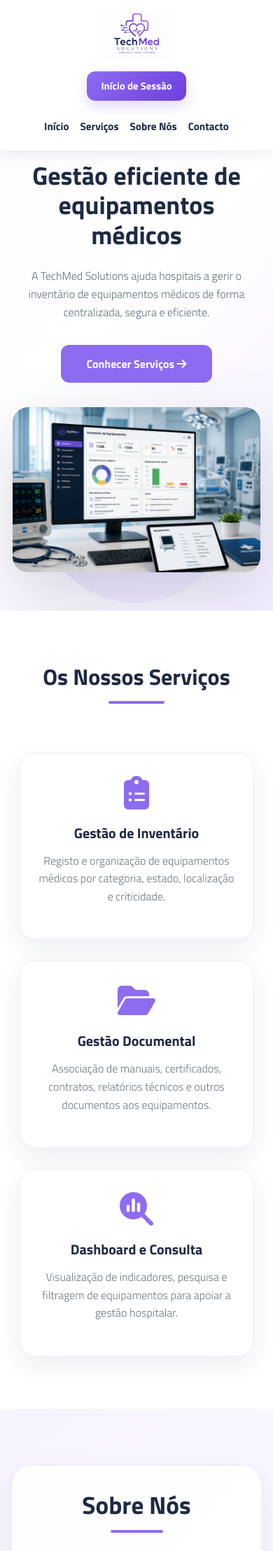
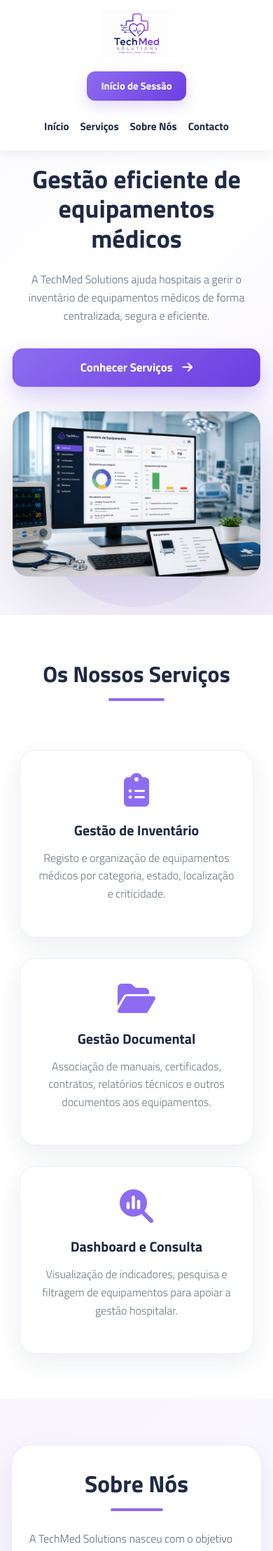
Before and after one commit to mariamiguel1607/projeto_sibdas, a PHP site: page / in a window 390 px wide. Shown: the top 2217 px of the page at 70% size. Run offline with PHP 8.4, Linux system fonts and the light colour scheme; some libraries are stand-ins or nearby versions.

Commit message:
Atualização estilos.css

```diff
--- a/frontend/assets/css/estilos.css
+++ b/frontend/assets/css/estilos.css
@@ -1,39 +1,46 @@
-/* RESET */
+/* =========================
+   RESET
+========================= */
+
 * {
     margin: 0;
     padding: 0;
     box-sizing: border-box;
 }
-/* BODY */
+
+/* =========================
+   BASE
+========================= */
+
+html {
+    scroll-behavior: smooth;
+}
+section {
+    scroll-margin-top: 95px;
+}
+
 body {
     font-family: 'Titillium Web', sans-serif;
     background-color: #ffffff;
     color: #1E2A44;
 }
-html{
-    scroll-behavior: smooth;
-    scroll-padding-top: 95px;
-}
-/* LINKS */
+
 a {
     text-decoration: none;
 }
-/* SECções */
+
 section {
-   scroll-margin-top: 95px;
+    scroll-margin-top: 95px;
 }
-/* HEADER */
+
+/* =========================
+   NAVBAR
+========================= */
+
 header {
-    position: fixed;
     width: 100%;
-    top: 0;
-    left: 0;
-    background-color: white;
-    padding: 15px 0;
-    box-shadow: 0 2px 10px rgba(0, 0, 0, 0.08);
-    z-index: 1000;
 }
-/* NAVBAR */
+
 .bng-navbar {
     width: 100%;
     height: 95px;
@@ -55,18 +62,23 @@ header {
 
     z-index: 1000;
 }
+
 /* LOGO */
+
 .bng-navbar img {
     width: 135px;
     height: auto;
     display: block;
 }
+
 /* LINKS CENTRAIS */
+
 .container-navegacao {
     display: flex;
     align-items: center;
     gap: 38px;
 }
+
 .container-navegacao a {
     position: relative;
 
@@ -74,16 +86,15 @@ header {
     font-size: 1.05rem;
     font-weight: 700;
 
-    text-decoration: none;
-
     padding: 8px 0;
 
     transition: color 0.3s ease;
 }
+
 .container-navegacao a:hover {
     color: #8E6CF1;
 }
-/* LINHA ANIMADA POR BAIXO */
+
 .container-navegacao a::after {
     content: "";
     position: absolute;
@@ -99,29 +110,40 @@ header {
 
     transition: width 0.3s ease;
 }
+
 .container-navegacao a:hover::after {
     width: 100%;
 }
-/* ÁREA RESTRITA */
+
+/* BOTÃO ÁREA RESTRITA */
+
 .nav-cliente a {
     display: inline-block;
+
     background: linear-gradient(135deg, #8E6CF1, #6C3FE0);
     color: white;
+
     padding: 12px 24px;
     border-radius: 14px;
+
     font-weight: 700;
-    text-decoration: none;
+
     box-shadow: 0 8px 20px rgba(142, 108, 241, 0.25);
+
     transition: 0.3s ease;
 }
+
 .nav-cliente a:hover {
     color: white;
     transform: translateY(-2px);
     box-shadow: 0 12px 28px rgba(142, 108, 241, 0.35);
 }
-/* HOME SECTION */
 
-.home-section{
+/* =========================
+   HOME
+========================= */
+
+.home-section {
     min-height: 92vh;
 
     display: flex;
@@ -130,12 +152,12 @@ header {
     position: relative;
     overflow: hidden;
 
-    background:
-        linear-gradient(135deg, #fbfaff 0%, #ffffff 48%, #f4efff 100%);
+    background: linear-gradient(135deg, #fbfaff 0%, #ffffff 48%, #f4efff 100%);
 
     padding: 145px 60px 70px 60px;
 }
-.home-container{
+
+.home-container {
     width: 100%;
     max-width: 1380px;
 
@@ -150,9 +172,9 @@ header {
     z-index: 2;
 }
 
-/* TEXTO */
+/* TEXTO HOME */
 
-.home-content{
+.home-content {
     text-align: left;
 
     display: flex;
@@ -160,7 +182,7 @@ header {
     align-items: flex-start;
 }
 
-.home-tag{
+.home-tag {
     display: inline-flex;
     align-items: center;
     gap: 10px;
@@ -177,15 +199,17 @@ header {
     margin-bottom: 25px;
 }
 
-.home-tag::before{
+.home-tag::before {
     content: "";
+
     width: 8px;
     height: 8px;
+
     background-color: #8E6CF1;
     border-radius: 50%;
 }
 
-.home-content h1{
+.home-content h1 {
     max-width: 620px;
 
     font-size: 3.55rem;
@@ -197,11 +221,11 @@ header {
     margin-bottom: 25px;
 }
 
-.home-content h1 span{
+.home-content h1 span {
     color: #8E6CF1;
 }
 
-.home-content p{
+.home-content p {
     max-width: 540px;
 
     font-size: 1.15rem;
@@ -211,11 +235,14 @@ header {
 
     margin-bottom: 34px;
 }
-/* BOTÃO */
 
-.btn-home{
+/* BOTÕES */
+
+.btn,
+.btn-home {
     display: inline-flex;
     align-items: center;
+    justify-content: center;
     gap: 14px;
 
     background: linear-gradient(135deg, #8E6CF1, #6C3FE0);
@@ -227,22 +254,21 @@ header {
     font-size: 1.05rem;
     font-weight: 700;
 
-    text-decoration: none;
-
     box-shadow: 0 14px 30px rgba(142, 108, 241, 0.30);
 
     transition: 0.3s ease;
 }
 
-.btn-home:hover{
+.btn:hover,
+.btn-home:hover {
     color: white;
     transform: translateY(-3px);
     box-shadow: 0 18px 40px rgba(142, 108, 241, 0.42);
 }
 
-/* IMAGEM */
+/* IMAGEM HOME */
 
-.home-visual{
+.home-visual {
     position: relative;
 
     display: flex;
@@ -252,7 +278,7 @@ header {
     min-height: 520px;
 }
 
-.home-visual img{
+.home-visual img {
     position: relative;
     z-index: 3;
 
@@ -264,9 +290,9 @@ header {
     filter: drop-shadow(0 30px 45px rgba(30, 42, 68, 0.16));
 }
 
-/* CÍRCULO LILÁS ATRÁS */
+/* DECORAÇÕES HOME */
 
-.circle-bg{
+.circle-bg {
     position: absolute;
 
     width: 520px;
@@ -281,9 +307,7 @@ header {
     z-index: 1;
 }
 
-/* PONTOS DECORATIVOS */
-
-.dots-bg{
+.dots-bg {
     position: absolute;
 
     top: 25px;
@@ -299,73 +323,66 @@ header {
 
     z-index: 1;
 }
-/* BUTTON */
-.btn {
-    display: inline-block;
-    background-color: #8E6CF1;
-    color: white;
-    padding: 14px 35px;
-    border-radius: 12px;
-    font-weight: 600;
-    transition: 0.3s;
-}
-.btn:hover {
-    background-color: #7354d8;
-    transform: translateY(-3px);
-}
-.home-content {
-    text-align: center;
-    display: flex;
-    flex-direction: column;
-    justify-content: center;
-    align-items: center;
-}
-/* ESTILO DAS SECÇÕES*/
-.services-section,
-.about-section,
-.contact-section {
-    padding: 70px 20px;
-}
-/* Títulos principais das secções */
+
+/* =========================
+   TÍTULOS DAS SECÇÕES
+========================= */
+
 .services-section h2,
 .contact-section h2 {
     text-align: center;
+
     font-size: 2.6rem;
     font-weight: 700;
+
     color: #1E2A44;
+
     margin-bottom: 50px;
 }
-/* Linha lilás por baixo dos títulos */
+
 .services-section h2::after,
 .contact-section h2::after {
     content: "";
+
     display: block;
+
     width: 80px;
     height: 4px;
+
     background-color: #8E6CF1;
     border-radius: 20px;
+
     margin: 15px auto 0 auto;
 }
-/* SECÇÃO SERVIÇOS*/
+
+/* =========================
+   SERVIÇOS
+========================= */
+
 .services-section {
     background-color: #ffffff;
+    padding: 70px 20px 60px 20px;
 }
+
 .services-section .container {
     max-width: 1150px;
+    margin: 0 auto;
 
     display: grid;
     grid-template-columns: repeat(3, 1fr);
     gap: 30px;
 }
-/* Faz o título ocupar a linha toda */
+
 .services-section h2 {
     grid-column: 1 / -1;
 }
-/* Cards dos serviços */
+
 .service-item {
     background-color: #ffffff;
+
     padding: 38px 28px;
     border-radius: 22px;
+
     text-align: center;
 
     box-shadow: 0 12px 35px rgba(30, 42, 68, 0.08);
@@ -373,62 +390,67 @@ header {
 
     transition: 0.3s ease;
 }
+
 .service-item:hover {
     transform: translateY(-8px);
     box-shadow: 0 18px 45px rgba(30, 42, 68, 0.13);
     border-color: rgba(142, 108, 241, 0.35);
 }
+
 .service-item i {
     font-size: 3rem;
     color: #8E6CF1;
     margin-bottom: 22px;
 }
+
 .service-item h3 {
     font-size: 1.45rem;
     font-weight: 700;
+
     color: #1E2A44;
+
     margin-bottom: 15px;
 }
+
 .service-item p {
     font-size: 1.05rem;
     color: #6c757d;
     line-height: 1.6;
 }
 
-/* SECÇÃO SOBRE NÓS */
+/* =========================
+   SOBRE NÓS
+========================= */
 
-.about-section{
+.about-section {
     background: linear-gradient(135deg, #f7f4ff, #ffffff);
-
-    padding: 50px 20px 80px 20px;
-
-    scroll-margin-top: 120px;
+    padding: 65px 20px 75px 20px;
 }
 
-.about-container{
+.about-container {
     max-width: 1200px;
     margin: 0 auto;
 
     display: grid;
     grid-template-columns: 1fr 1fr;
-    gap: 55px;
+    gap: 45px;
 
-    align-items: center;
+    align-items: start;
 }
 
 /* BLOCO DE TEXTO */
 
-.about-text{
-    background-color: rgba(255, 255, 255, 0.9);
+.about-text {
+    background-color: rgba(255, 255, 255, 0.92);
 
-    padding: 50px;
+    padding: 45px 48px;
     border-radius: 28px;
 
     box-shadow: 0 14px 38px rgba(30, 42, 68, 0.08);
     border: 1px solid rgba(142, 108, 241, 0.14);
 }
 
-.about-text h2{
+.about-text h2 {
     text-align: left;
 
     font-size: 2.6rem;
@@ -439,8 +461,9 @@ header {
     margin-bottom: 25px;
 }
 
-.about-text h2::after{
+.about-text h2::after {
     content: "";
+
     display: block;
 
     width: 75px;
@@ -452,7 +475,7 @@ header {
     margin-top: 15px;
 }
 
-.about-text p{
+.about-text p {
     font-size: 1.1rem;
     line-height: 1.8;
 
@@ -461,15 +484,15 @@ header {
     margin-bottom: 18px;
 }
 
-/* CARDS */
+/* CARDS SOBRE NÓS */
 
-.about-cards{
+.about-cards {
     display: grid;
     grid-template-columns: 1fr;
     gap: 22px;
 }
 
-.about-card{
+.about-card {
     background-color: #ffffff;
 
     padding: 28px 30px;
@@ -487,13 +510,13 @@ header {
     transition: 0.3s ease;
 }
 
-.about-card:hover{
+.about-card:hover {
     transform: translateY(-5px);
     box-shadow: 0 18px 45px rgba(30, 42, 68, 0.13);
     border-color: rgba(142, 108, 241, 0.35);
 }
 
-.about-card i{
+.about-card i {
     grid-row: 1 / 3;
 
     width: 58px;
@@ -511,7 +534,7 @@ header {
     font-size: 1.7rem;
 }
 
-.about-card h3{
+.about-card h3 {
     font-size: 1.25rem;
     font-weight: 700;
 
@@ -520,7 +543,7 @@ header {
     margin-bottom: 6px;
 }
 
-.about-card p{
+.about-card p {
     font-size: 1rem;
     line-height: 1.6;
 
@@ -528,77 +551,203 @@ header {
 
     margin: 0;
 }
-/*SECÇÃO CONTACTOS*/
+
+/* =========================
+   CONTACTO
+========================= */
+
 .contact-section {
     background-color: #ffffff;
+
+    padding: 75px 20px 90px 20px;
+
     text-align: center;
 }
-.contact-section>p {
+
+.contact-section > p {
     max-width: 700px;
+
     margin: -25px auto 40px auto;
+
     color: #6c757d;
+
     font-size: 1.15rem;
 }
-/* Formulário */
+
+/* FORMULÁRIO */
+
 #contactForm {
     max-width: 700px;
+
     margin: 0 auto;
+
     background-color: #f7f4ff;
+
     padding: 45px;
     border-radius: 24px;
+
     box-shadow: 0 12px 35px rgba(30, 42, 68, 0.08);
+
     text-align: left;
 }
+
 #contactForm label {
     display: block;
+
     font-weight: 700;
     color: #1E2A44;
+
     margin-bottom: 8px;
 }
+
 #contactForm input,
 #contactForm textarea {
     width: 100%;
+
     padding: 14px 16px;
     margin-bottom: 22px;
+
     border: 1px solid rgba(30, 42, 68, 0.15);
     border-radius: 12px;
+
     font-family: 'Titillium Web', sans-serif;
     font-size: 1rem;
+
     outline: none;
+
     transition: 0.3s ease;
 }
+
 #contactForm input:focus,
 #contactForm textarea:focus {
     border-color: #8E6CF1;
     box-shadow: 0 0 0 4px rgba(142, 108, 241, 0.12);
 }
+
 #contactForm button {
     width: 100%;
+
     background: linear-gradient(135deg, #8E6CF1, #6C3FE0);
     color: white;
+
     padding: 14px 30px;
+
     border: none;
     border-radius: 14px;
+
     font-size: 1.05rem;
     font-weight: 700;
+
     cursor: pointer;
+
     box-shadow: 0 8px 20px rgba(142, 108, 241, 0.25);
+
     transition: 0.3s ease;
 }
+
 #contactForm button:hover {
     transform: translateY(-2px);
     box-shadow: 0 12px 28px rgba(142, 108, 241, 0.35);
 }
-/* RESPONSIVO- para ecrãs mais pequenos*/
+
+/* =========================
+   FOOTER
+========================= */
+
+.footer-container {
+    background: linear-gradient(135deg, #1b2745, #24345d);
+
+    display: grid;
+    grid-template-columns: 1.2fr 1fr 1fr 1fr;
+
+    gap: 50px;
+
+    padding: 65px 80px 50px 80px;
+
+    border-top: 4px solid #8E6CF1;
+}
+
+/* LOGO FOOTER */
+
+.footer-logo {
+    display: flex;
+    flex-direction: column;
+    align-items: flex-start;
+
+    max-width: 260px;
+}
+
+.footer-logo img {
+    width: 220px;
+    height: auto;
+
+    object-fit: contain;
+
+    margin-bottom: 20px;
+}
+
+.footer-logo p {
+    width: 220px;
+
+    color: #cfd6ea;
+
+    font-size: 1rem;
+    line-height: 1.8;
+}
+
+/* SECÇÕES FOOTER */
+
+.footer-section h4 {
+    color: white;
+
+    font-size: 1.2rem;
+    font-weight: 700;
+
+    margin-bottom: 22px;
+}
+
+.footer-section p {
+    color: #d7dcef;
+
+    line-height: 1.9;
+    font-size: 1rem;
+
+    margin-bottom: 10px;
+}
+
+.footer-section i {
+    color: #8E6CF1;
+    margin-right: 10px;
+}
+.footer-bottom {
+    background-color: #18233f;
+
+    color: #c4cbe0;
+
+    text-align: center;
+
+    padding: 18px;
+
+    font-size: 0.95rem;
+}
+
+/* =========================
+   RESPONSIVO - TABLET
+========================= */
+
 @media(max-width: 992px) {
     section {
-    scroll-margin-top: 130px;
-}
+        scroll-margin-top: 150px;
+    }
+
     /* NAVBAR */
+
     .bng-navbar {
         height: auto;
         min-height: 95px;
+
         padding: 18px 28px;
+
         flex-wrap: wrap;
         gap: 18px;
     }
@@ -609,8 +758,11 @@ header {
 
     .container-navegacao {
         order: 3;
+
         width: 100%;
+
         justify-content: center;
+
         gap: 28px;
     }
 
@@ -624,14 +776,17 @@ header {
     }
 
     /* HOME */
+
     .home-section {
         min-height: auto;
-        padding: 180px 28px 70px 28px;
+        padding: 185px 28px 70px 28px;
     }
 
     .home-container {
         grid-template-columns: 1fr;
+
         gap: 45px;
+
         text-align: center;
     }
 
@@ -661,8 +816,10 @@ header {
     .circle-bg {
         width: 420px;
         height: 420px;
+
         top: -20px;
         right: 50%;
+
         transform: translateX(50%);
     }
 
@@ -671,10 +828,12 @@ header {
     }
 
     /* SECÇÕES */
+
     .services-section,
     .about-section,
     .contact-section {
-        padding: 85px 24px;
+        padding-left: 24px;
+        padding-right: 24px;
     }
 
     .services-section .container {
@@ -683,99 +842,149 @@ header {
     }
 
     .services-section h2,
-    .about-section h2,
     .contact-section h2 {
         font-size: 2.25rem;
     }
 
-    .about-section .container {
+    .about-container {
+        grid-template-columns: 1fr;
         max-width: 760px;
-        padding: 45px 38px;
+    }
+
+    .about-text h2 {
+        text-align: center;
+        font-size: 2.25rem;
+    }
+
+    .about-text h2::after {
+        margin: 15px auto 0 auto;
     }
 
     #contactForm {
         max-width: 650px;
     }
+
+    /* FOOTER */
+
+    .footer-container {
+        grid-template-columns: 1fr 1fr;
+        padding: 55px 40px;
+    }
 }
-/* RESPONSIVO - TELEMÓVEIS */
+
+/* =========================
+   RESPONSIVO - TELEMÓVEL
+========================= */
+
 @media(max-width: 576px) {
     section {
-    scroll-margin-top: 180px;
-}
+        scroll-margin-top: 210px;
+    }
+
     /* NAVBAR */
+
     .bng-navbar {
+        min-height: auto;
+
+        justify-content: center;
+
         padding: 14px 18px;
-        min-height: auto;
-        justify-content: center;
     }
+
     .bng-navbar > div:first-child {
         width: 100%;
+
         display: flex;
         justify-content: center;
     }
+
     .bng-navbar img {
         width: 105px;
     }
+
     .container-navegacao {
         width: 100%;
-        gap: 16px;
+
         flex-wrap: wrap;
         justify-content: center;
+
+        gap: 16px;
     }
+
     .container-navegacao a {
         font-size: 0.95rem;
     }
+
     .nav-cliente {
         width: 100%;
+
         display: flex;
         justify-content: center;
     }
+
     .nav-cliente a {
         padding: 10px 20px;
+
         font-size: 0.92rem;
+
         border-radius: 12px;
     }
+
     /* HOME */
+
     .home-section {
-        padding: 230px 18px 55px 18px;
+        padding: 235px 18px 55px 18px;
     }
+
     .home-container {
         gap: 35px;
     }
+
     .home-tag {
         font-size: 0.85rem;
         padding: 8px 14px;
     }
+
     .home-content h1 {
         font-size: 2.25rem;
         line-height: 1.18;
     }
+
     .home-content p {
         font-size: 1rem;
         line-height: 1.6;
     }
+
+    .btn,
     .btn-home {
         width: 100%;
+
         justify-content: center;
+
         padding: 14px 24px;
     }
+
     .home-visual img {
         max-width: 100%;
         border-radius: 22px;
     }
+
     .circle-bg {
         width: 280px;
         height: 280px;
+
         top: 0;
     }
+
     /* SECÇÕES */
+
     .services-section,
     .about-section,
     .contact-section {
-        padding: 75px 16px;
+        padding: 65px 16px;
     }
+
     .services-section h2,
-    .about-section h2,
     .contact-section h2 {
         font-size: 2rem;
         margin-bottom: 40px;
@@ -784,125 +993,50 @@ header {
     .service-item {
         padding: 32px 22px;
     }
+
     .service-item h3 {
         font-size: 1.25rem;
     }
+
     .service-item p {
         font-size: 1rem;
     }
-    .about-section .container,
+
+    .about-text {
+        padding: 35px 25px;
+    }
+
+    .about-text h2 {
+        font-size: 2.1rem;
+    }
+
+    .about-text p {
+        font-size: 1rem;
+    }
+
+    .about-card {
+        grid-template-columns: 1fr;
+
+        text-align: center;
+        justify-items: center;
+    }
+
+    .about-card i {
+        grid-row: auto;
+        margin-bottom: 15px;
+    }
+
+    .contact-section > p {
+        font-size: 1rem;
+    }
+
     #contactForm {
         padding: 32px 24px;
     }
-    .about-section p,
-    .contact-section > p {
-        font-size: 1rem;
-    }
-}
-/* =========================
-   FOOTER
-========================= */
 
-.footer-container{
-    background: linear-gradient(135deg, #1b2745, #24345d);
+    /* FOOTER */
 
-    display: grid;
-    grid-template-columns: 1.2fr 1fr 1fr 1fr;
-
-    gap: 50px;
-
-    padding: 65px 80px 50px 80px;
-
-    border-top: 4px solid #8E6CF1;
-}
-
-/* LOGO */
-
-.footer-logo{
-    display: flex;
-    flex-direction: column;
-    align-items: flex-start;
-
-    max-width: 260px;
-}
-
-/* IMAGEM */
-
-.footer-logo img{
-    width: 220px;
-    height: auto;
-
-    object-fit: contain;
-
-    margin-bottom: 20px;
-}
-
-/* TEXTO */
-
-.footer-logo p{
-    color: #cfd6ea;
-
-    font-size: 1rem;
-    line-height: 1.8;
-
-    width: 220px;
-}
-/* SECÇÕES */
-
-.footer-section h4{
-    color: white;
-
-    font-size: 1.2rem;
-    font-weight: 700;
-
-    margin-bottom: 22px;
-}
-
-.footer-section p{
-    color: #d7dcef;
-
-    line-height: 1.9;
-    font-size: 1rem;
-
-    margin-bottom: 10px;
-}
-
-/* ÍCONES */
-
-.footer-section i{
-    color: #8E6CF1;
-    margin-right: 10px;
-}
-
-/* COPYRIGHT */
-
-.footer-bottom{
-    background-color: #18233f;
-
-    color: #c4cbe0;
-
-    text-align: center;
-
-    padding: 18px;
-
-    font-size: 0.95rem;
-}
-
-/* =========================
-   RESPONSIVO
-========================= */
-
-@media(max-width: 992px){
-
-    .footer-container{
-        grid-template-columns: 1fr 1fr;
-        padding: 55px 40px;
-    }
-}
-
-@media(max-width: 576px){
-
-    .footer-container{
+    .footer-container {
         grid-template-columns: 1fr;
 
         text-align: center;
@@ -912,51 +1046,13 @@ header {
         padding: 45px 24px;
     }
 
-    .footer-logo{
+    .footer-logo {
         align-items: center;
+        margin: 0 auto;
     }
 
-    .footer-logo p{
-        max-width: 100%;
+    .footer-logo p {
+        width: 100%;
+        max-width: 260px;
     }
 }
-@media(max-width: 992px){
-
-    .about-container{
-        grid-template-columns: 1fr;
-    }
-
-    .about-text h2{
-        text-align: center;
-    }
-
-    .about-text h2::after{
-        margin: 15px auto 0 auto;
-    }
-}
-
-@media(max-width: 576px){
-
-    .about-section{
-        padding: 80px 16px;
-    }
-
-    .about-text{
-        padding: 35px 25px;
-    }
-
-    .about-text h2{
-        font-size: 2.2rem;
-    }
-
-    .about-card{
-        grid-template-columns: 1fr;
-        text-align: center;
-        justify-items: center;
-    }
-
-    .about-card i{
-        grid-row: auto;
-        margin-bottom: 15px;
-    }
-}
```
